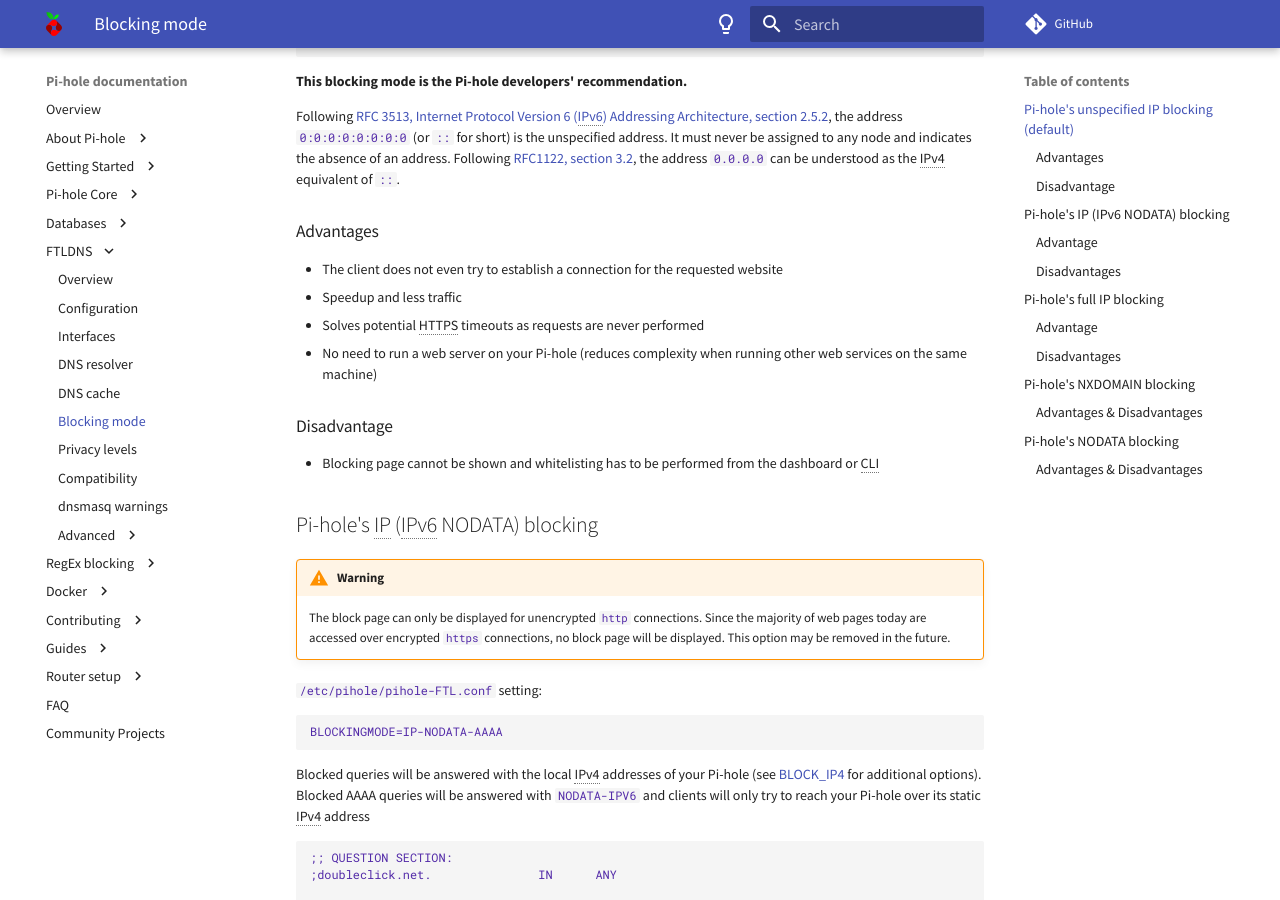
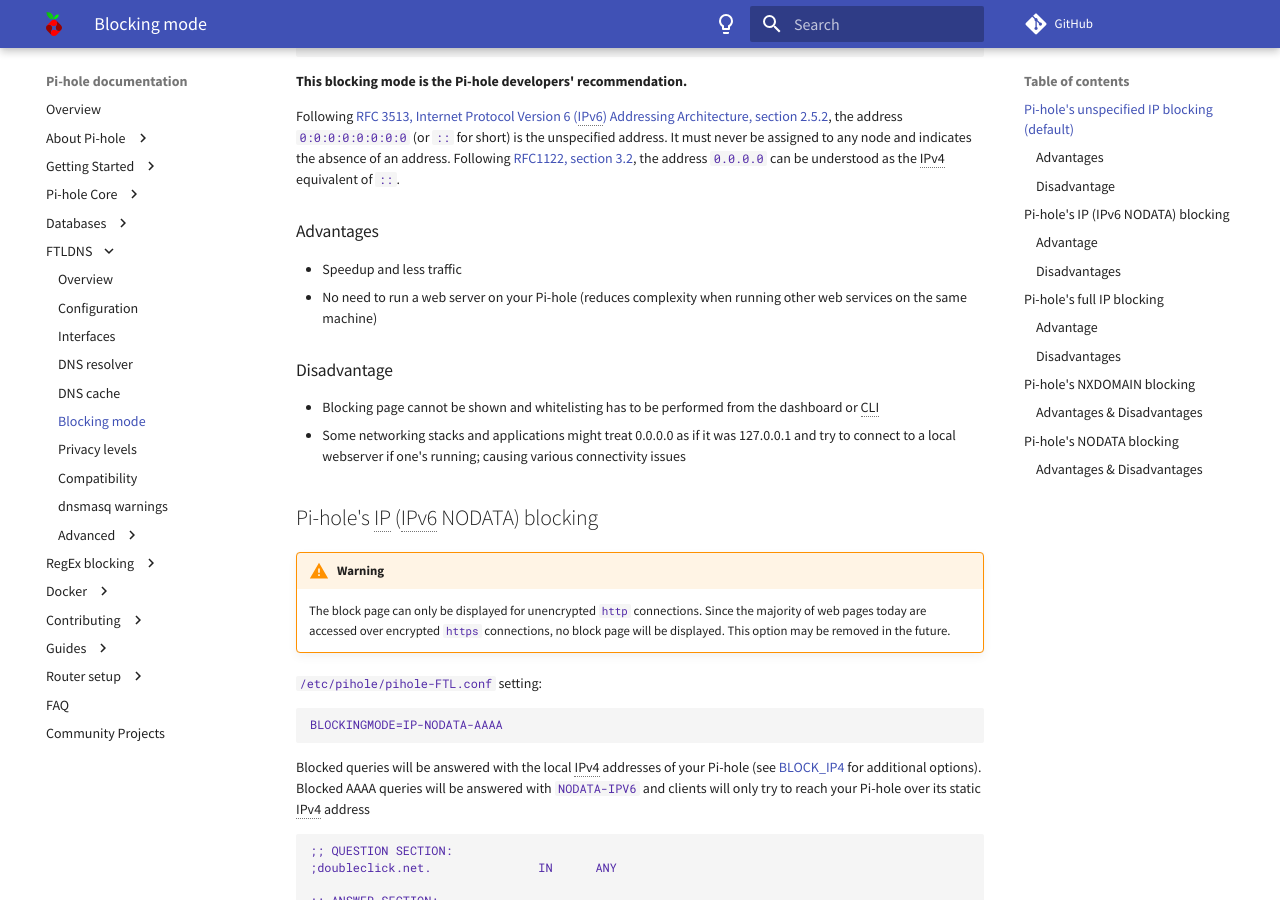
Before and after one commit to pi-hole/docs, an MkDocs documentation site: the page built from docs/ftldns/blockingmode.md, in a window 1280 px wide and 900 px high, scrolled down 506 px. Built offline with MkDocs 1.6.1 and Material for MkDocs 9.7.7, drawn with Linux system fonts in a browser that asks for light colours; comment, search, counter and statistics services are not loaded.

Commit message:
Update the unspecified IP blocking documentation
Updated the documentation reflecting 0.0.0.0 being treated like 127.0.0.1 in some cases. This behavior can trigger in a bunch of networking stacks, e.g. Zoom on macOS will try to connect to a local webserver if some zoom urls are blocked. Similarly, most of Synology's software running on Linux will try to do the same.

Signed-off-by: Vladimir Pouzanov <farcaller@gmail.com>

```diff
--- a/docs/ftldns/blockingmode.md
+++ b/docs/ftldns/blockingmode.md
@@ -27,14 +27,13 @@
 
 ### Advantages
 
-- The client does not even try to establish a connection for the requested website
 - Speedup and less traffic
-- Solves potential HTTPS timeouts as requests are never performed
 - No need to run a web server on your Pi-hole (reduces complexity when running other web services on the same machine)
 
 ### Disadvantage
 
 - Blocking page cannot be shown and whitelisting has to be performed from the dashboard or CLI
+- Some networking stacks and applications might treat 0.0.0.0 as if it was 127.0.0.1 and try to connect to a local webserver if one's running; causing various connectivity issues
 
 ## Pi-hole's IP (IPv6 NODATA) blocking
 
```
